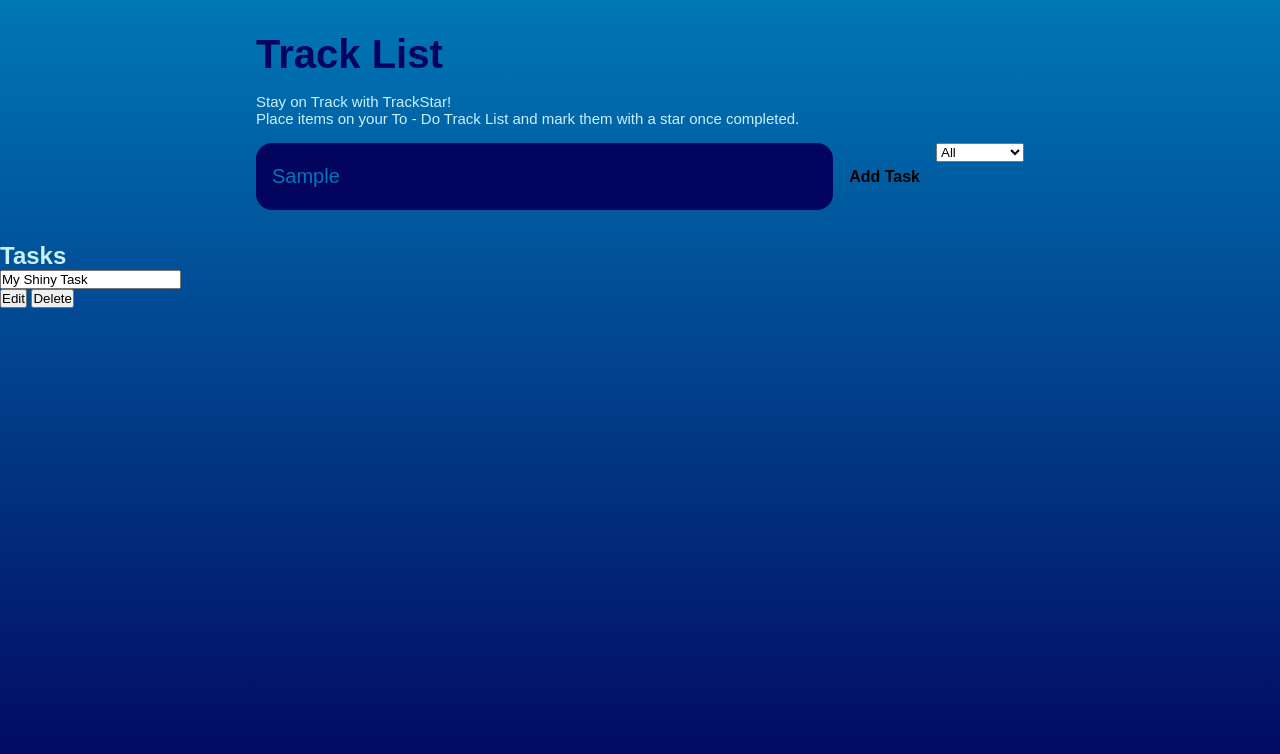
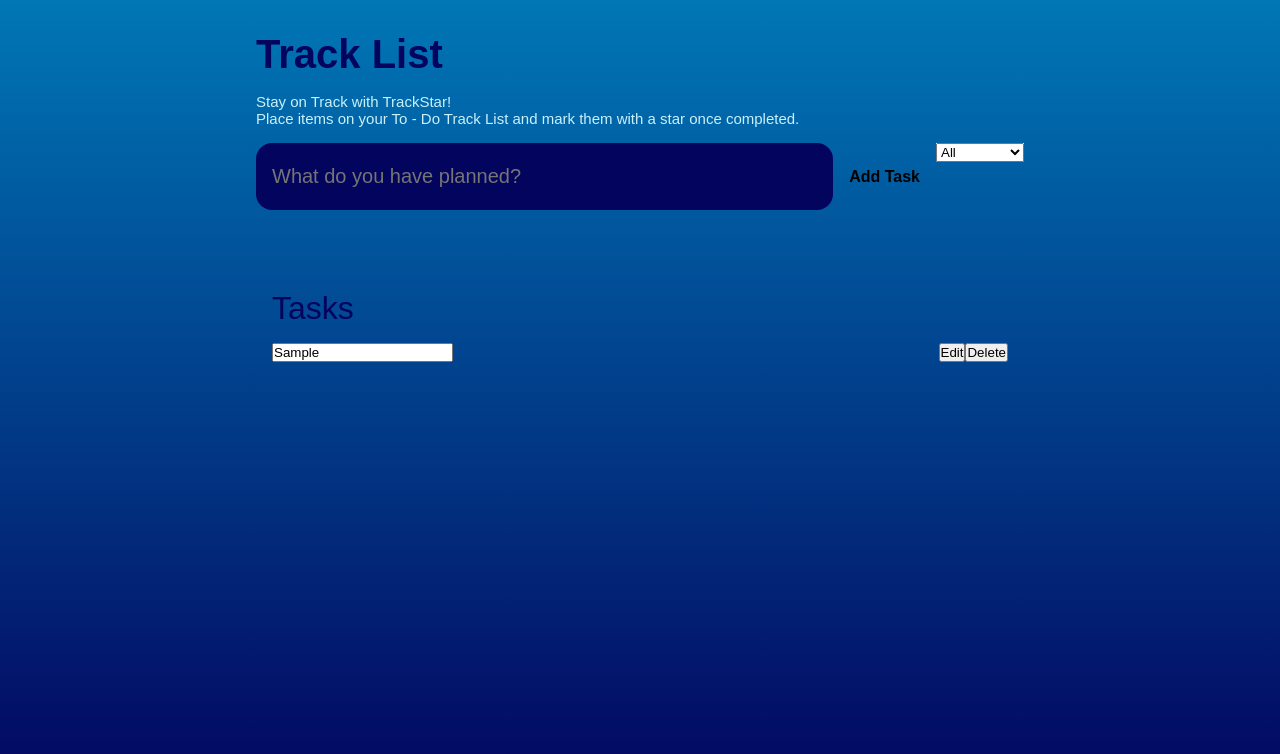
Before and after one commit to bnsquires1/316SBA, a plain HTML site: page index.html in a window 1280 px wide. Both pictures are taken after typing "Sample" into the empty fields and a click on the input "Add Task". Drawn offline with Linux system fonts and the light colour scheme.

Commit message:
added second event listener and modifications

```diff
--- a/index.html
+++ b/index.html
@@ -31,6 +31,8 @@
         </form>
     </header>
 
+    <main>
+
     <section class="task-list">
         <h2>Tasks</h2>
 
@@ -38,17 +40,18 @@
 
             <div class="task">
                 <div class="content">
-                    <input type="text" class="text" value="My Shiny Task" readonly />
+                    <!-- <input type="text" class="text" value="My Shiny Task" readonly /> -->
                 </div>
                 <div class="actions">
-                    <button class="edit">Edit</button>
-                    <button class="delete">Delete</button>
+                    <!-- <button class="edit">Edit</button>
+                    <button class="delete">Delete</button> -->
                 </div>
             </div>
 
         </div>
 
     </section>
+</main>
 </body>
 
 </html>
--- a/script.js
+++ b/script.js
@@ -2,10 +2,10 @@
 
 window.addEventListener('load', () => {
     const form = document.querySelector("#form");
-    const input = document.querySelector(".todo-input");
+    const input = document.getElementById("todo-input");
     const listEl = document.querySelector("#tasks");
 
-})
+
 
 form.addEventListener('submit', (evt) => {
     evt.preventDefault();
@@ -13,7 +13,7 @@
     const task = input.value;
 
 if (!task) {
-    alert ("Please fill out the task");
+    alert("Please fill out the task");
     return;
 }
 
@@ -24,14 +24,49 @@
 taskCont.classList.add("content");
 
 
+
 taskEl.appendChild(taskCont);
 
 const taskInput = document.createElement("input");
+
 taskInput.classList.add("text");
 taskInput.type = "text";
 taskInput.value = task;
+taskInput.setAttribute("readonly", "readonly");
 
-taskCont.appendChild(taskInput)
+
+taskCont.appendChild(taskInput);
+
+const actions = document.createElement("div");
+actions.classList.add("actions");
+
+const edit = document.createElement("button");
+edit.classList.add("edit");
+edit.innerHTML = "Edit"
+
+const deleteEl = document.createElement("button");
+deleteEl.classList.add("delete");
+deleteEl.innerHTML = "Delete";
+
+actions.appendChild(edit);
+actions.appendChild(deleteEl);
+
+taskEl.appendChild(actions);
 
 listEl.appendChild(taskEl);
+
+input.value = "";
+
+edit.addEventListener("click", (evt) => {
+    if (edit.innerText.toLowerCase() == "edit") {
+        taskInput.removeAttribute("readonly")
+        taskInput.focus();
+        edit.innerText = "Save";
+    } else {
+        console.log("Save");
+    }
+});
+
 })
+
+})
--- a/styles.css
+++ b/styles.css
@@ -77,7 +77,33 @@
     color: aliceblue;
 }
 
+main {
+    flex: 1 1 0%;
+    padding: 2rem 1rem;
+    max-width: 800px;
+    width: 100%;
+    margin: 0 auto;
+}
+
 #select {
     margin-left: 1rem;
     margin-bottom: 3rem;
+    background-image: linear-gradient(to bottom, var(--light-cyan), var(--pacific-cyan));
 }
+
+.task-list {
+    padding: 1rem;
+}
+
+.task-list h2 {
+    font-size: 2rem;
+    font-weight: 300;
+    color: var(--federal-blue);
+    margin-bottom: 1rem;
+}
+
+#tasks .task {
+    display: flex;
+    justify-content: space-between;
+    background-color: var (var(--non-photo-blue));
+}
```
